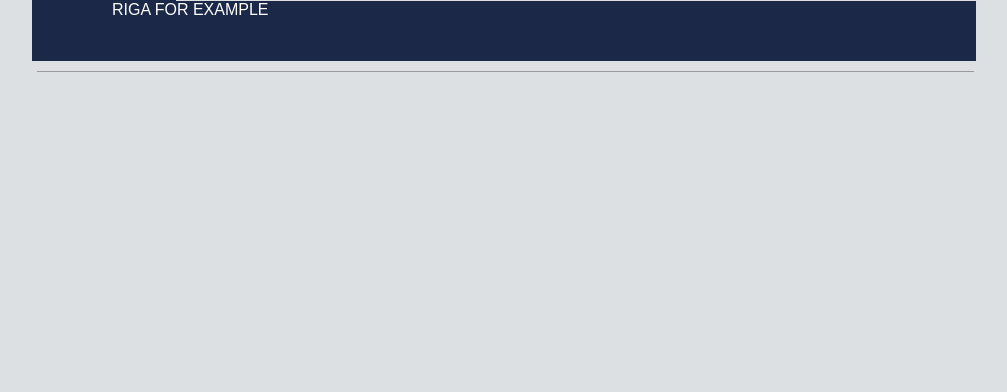
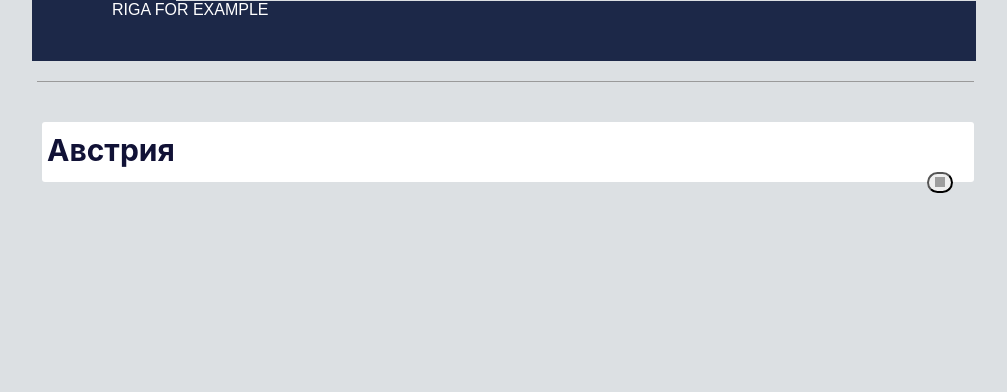
Before and after one commit to DevNexS/Flights, a PHP site: page /secondlpp.html in a window 1280 px wide. Shown: the part 106-498 px from the top of the page, without its empty margins (268-1275 px from the left). Run offline with PHP 8.4, Linux system fonts and the light colour scheme; grey boxes are pictures that could not be loaded.

Commit message:
smth edited

```diff
--- a/css/secondStyle.css
+++ b/css/secondStyle.css
@@ -25,7 +25,7 @@ input {
     align-items: right;
     justify-content: right auto;
 }
-table {
+.tabli4ka {
     margin-left: 60px;
     height: 20px;
     width: 80px;
@@ -63,5 +63,29 @@ th{
     border-bottom: 1px solid #9A9A9A;
     margin-left: 305px;
     width: 73.2%;
-    margin-top: 10px;
-   }
+    margin-top: 20px;
+}
+.order {
+    margin-left: 310px;
+    margin-top: 40px;
+    width: 72.8%;
+    height: 60px;
+    background-color: #FFFFFF;
+    font-size: 30px;
+    font-family: -apple-system, BlinkMacSystemFont, 'Segoe UI', Roboto, Oxygen, Ubuntu, Cantarell, 'Open Sans', 'Helvetica Neue', sans-serif;
+    font-weight: bold;
+    position: absolute;
+    border-radius: 3px;
+
+}
+
+.order2 {
+    margin-top: 18px;
+}
+
+.moreBtn {
+    border-radius: 36px;
+    background-color: none;
+    margin-left: 95%;
+    margin-bottom: 20px;
+}
--- a/css/style.css
+++ b/css/style.css
@@ -237,4 +237,5 @@ h2 {
 
 .space {
     margin-bottom: 30px;
+    background-color: none;
 }
--- a/secondlpp.html
+++ b/secondlpp.html
@@ -28,6 +28,12 @@
         <p class="flightArea">RIGA FOR EXAMPLE</p>
     </div>
     <div class="line"></div>
+    <div class="order">
+        <div class="order2">
+            <p id="avstrija">Австрия</p>
+            <button class="moreBtn"><img src="https://w7.pngwing.com/pngs/175/947/png-transparent-arrow-computer-icons-down-arrow-angle-black-desktop-wallpaper.png" width="10px" height="10px" alt="Больше"></button>
+        </div>
+    </div>
     <div class="footer">
         <div class="more">
             <div>
```
